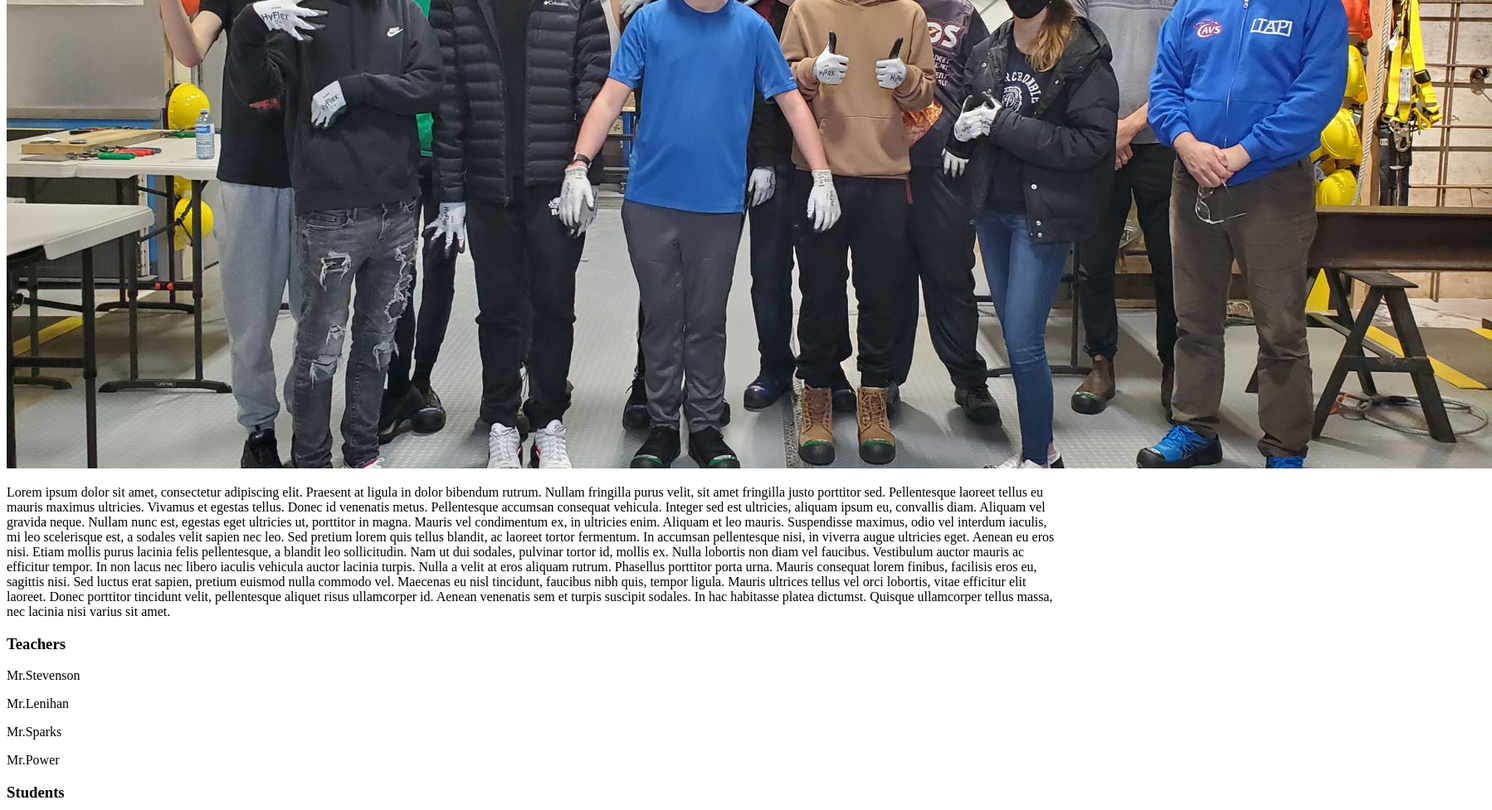
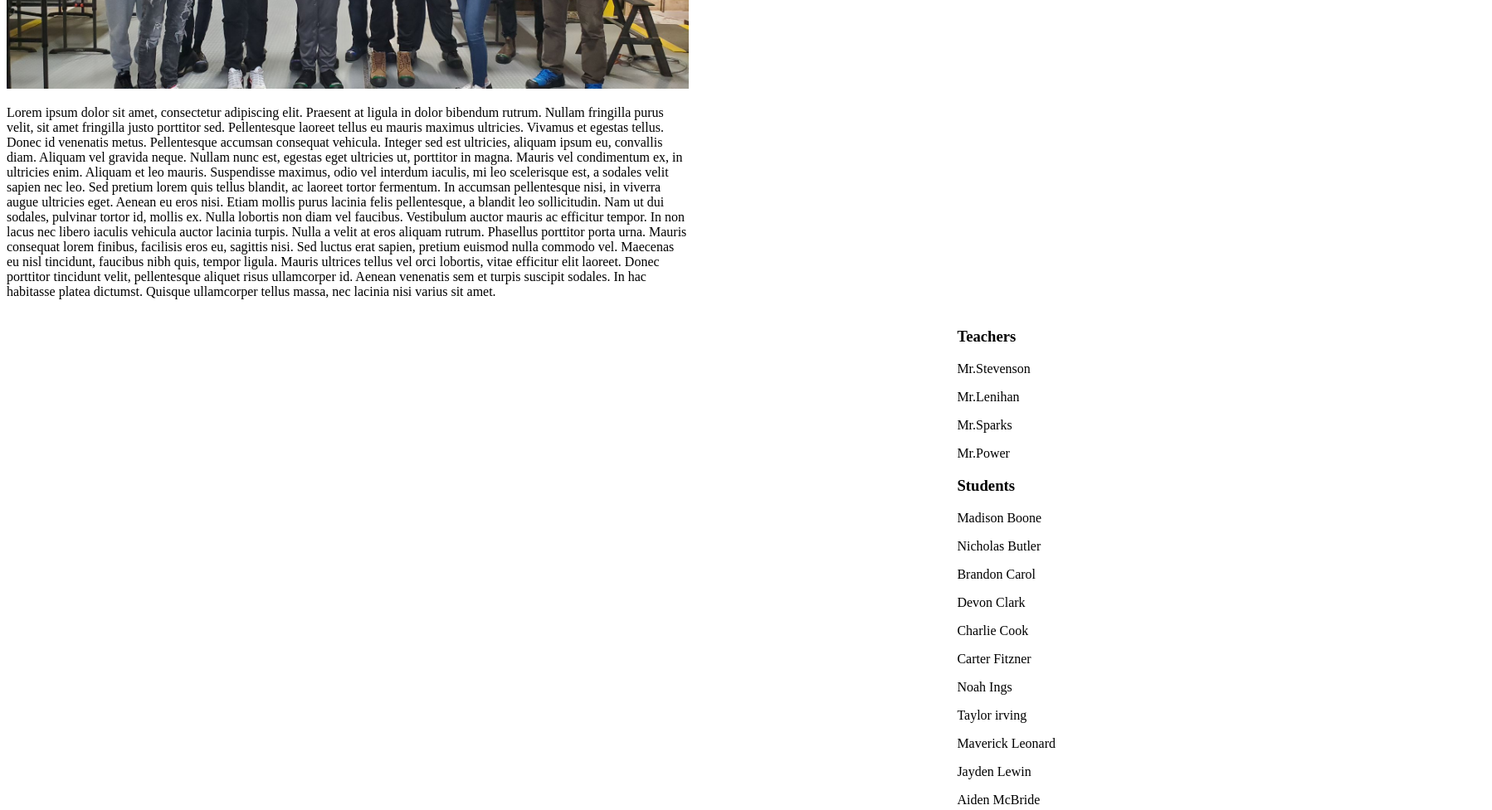
Before and after one commit to ings2371/TAP, a plain HTML site: page Index.html in a window 1280 px wide. Shown: the part 380-1357 px from the top of the page at 83% size, 1798 px wide, since content can reach past the window. Drawn offline with Linux system fonts and the light colour scheme.

Commit message:
Update Index.html

```diff
--- a/Index.html
+++ b/Index.html
@@ -13,15 +13,15 @@
 <a href="Index.html">Home</a>
 <a href="aboutus.html">about us</a>
 </nav>
-<img class="classpic" src="classpicture.jfif">
-<article>
+<img class="classpic" src="classpicture.jfif" style="width: 65%;">
+<article style="width: 65%;">
     <p>Lorem ipsum dolor sit amet, consectetur adipiscing elit. Praesent at ligula in dolor bibendum rutrum. Nullam fringilla purus velit, sit amet fringilla justo porttitor sed. Pellentesque laoreet tellus eu mauris maximus ultricies. Vivamus et egestas tellus. Donec id venenatis metus. Pellentesque accumsan consequat vehicula. Integer sed est ultricies, aliquam ipsum eu, convallis diam.
 
         Aliquam vel gravida neque. Nullam nunc est, egestas eget ultricies ut, porttitor in magna. Mauris vel condimentum ex, in ultricies enim. Aliquam et leo mauris. Suspendisse maximus, odio vel interdum iaculis, mi leo scelerisque est, a sodales velit sapien nec leo. Sed pretium lorem quis tellus blandit, ac laoreet tortor fermentum. In accumsan pellentesque nisi, in viverra augue ultricies eget. Aenean eu eros nisi. Etiam mollis purus lacinia felis pellentesque, a blandit leo sollicitudin. Nam ut dui sodales, pulvinar tortor id, mollis ex. Nulla lobortis non diam vel faucibus. Vestibulum auctor mauris ac efficitur tempor. In non lacus nec libero iaculis vehicula auctor lacinia turpis. Nulla a velit at eros aliquam rutrum.
 
         Phasellus porttitor porta urna. Mauris consequat lorem finibus, facilisis eros eu, sagittis nisi. Sed luctus erat sapien, pretium euismod nulla commodo vel. Maecenas eu nisl tincidunt, faucibus nibh quis, tempor ligula. Mauris ultrices tellus vel orci lobortis, vitae efficitur elit laoreet. Donec porttitor tincidunt velit, pellentesque aliquet risus ullamcorper id. Aenean venenatis sem et turpis suscipit sodales. In hac habitasse platea dictumst. Quisque ullamcorper tellus massa, nec lacinia nisi varius sit amet.</p>
 </article>
-<aside>
+<aside style="float: right;">
     <h3 class="listhead">Teachers</h3>
     <p>Mr.Stevenson</p>
     <p>Mr.Lenihan</p>
```
